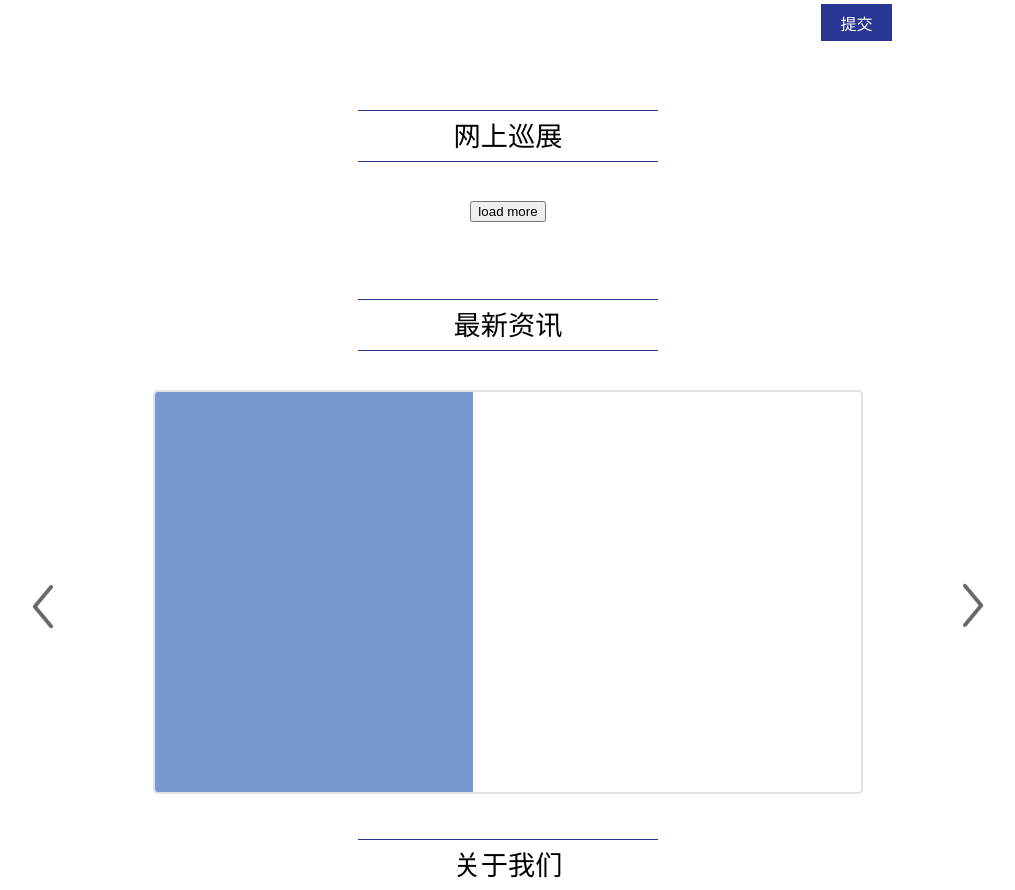
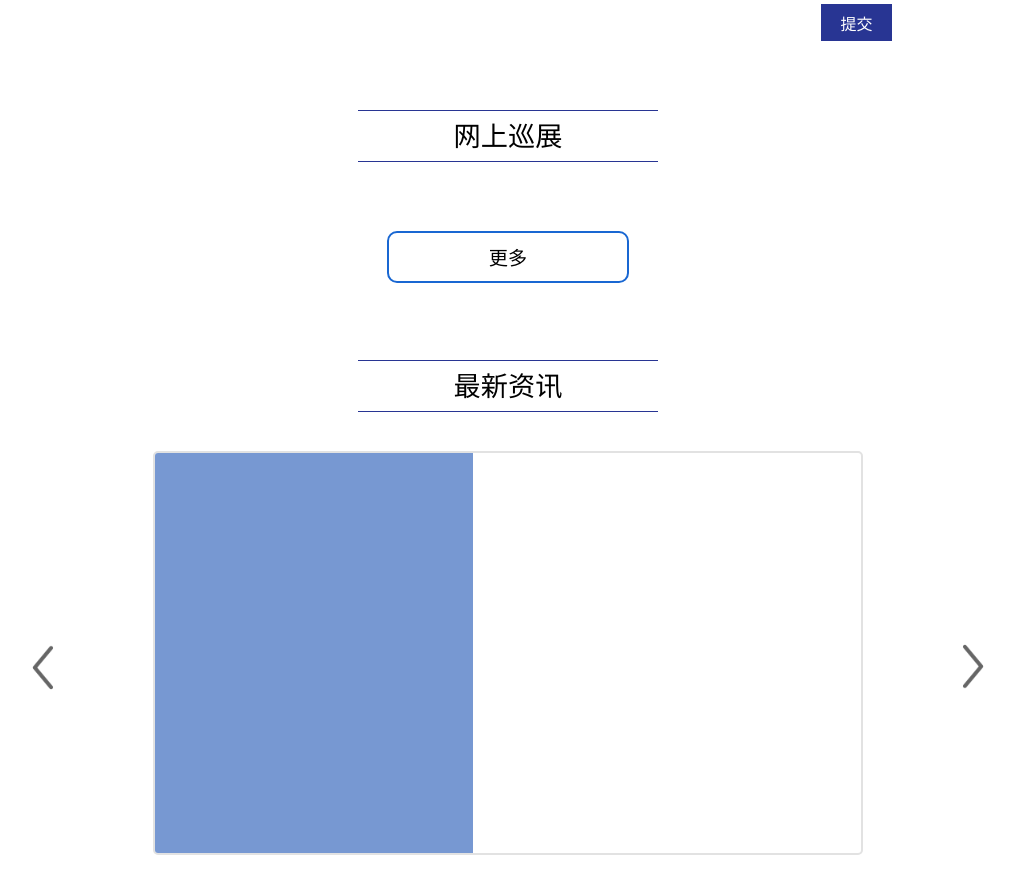
Before and after one commit to dcalsky/museum_tj, a Django app: template templates/core/core.html in a window 1280 px wide. Shown: the part 990-1880 px from the top of the page, without its empty margins (132-1147 px from the left). Run offline with Django 3.2, Linux system fonts and the light colour scheme; the template is opened without the code that fills it, so the values that code supplies are empty; some libraries are stand-ins or nearby versions.

Commit message:
button style

```diff
--- a/static/core/js/core.js
+++ b/static/core/js/core.js
@@ -28,7 +28,7 @@ var jumpToArticle = function (num) {
 }
 
 $(document).ready(function () {
-    var page = 1
+    var page = 0
     var slider = new Slider($('#slider'))
     var newsSlider = new Slider($('#news-slider'))
     slider.init()
--- a/templates/core/core.html
+++ b/templates/core/core.html
@@ -119,7 +119,9 @@
                     </li>
                 {% endfor %}
                 <div>
-                    <button id="load-more">load more</button>
+                    <button id="load-more" style="border: 2px solid #1967d2; background: transparent; padding: 10px 100px; border-radius: 10px; font-size: 1.2rem; margin-top: 30px; cursor: pointer;">
+                        更多
+                    </button>
                 </div>
             </ul>
         </div>
```
